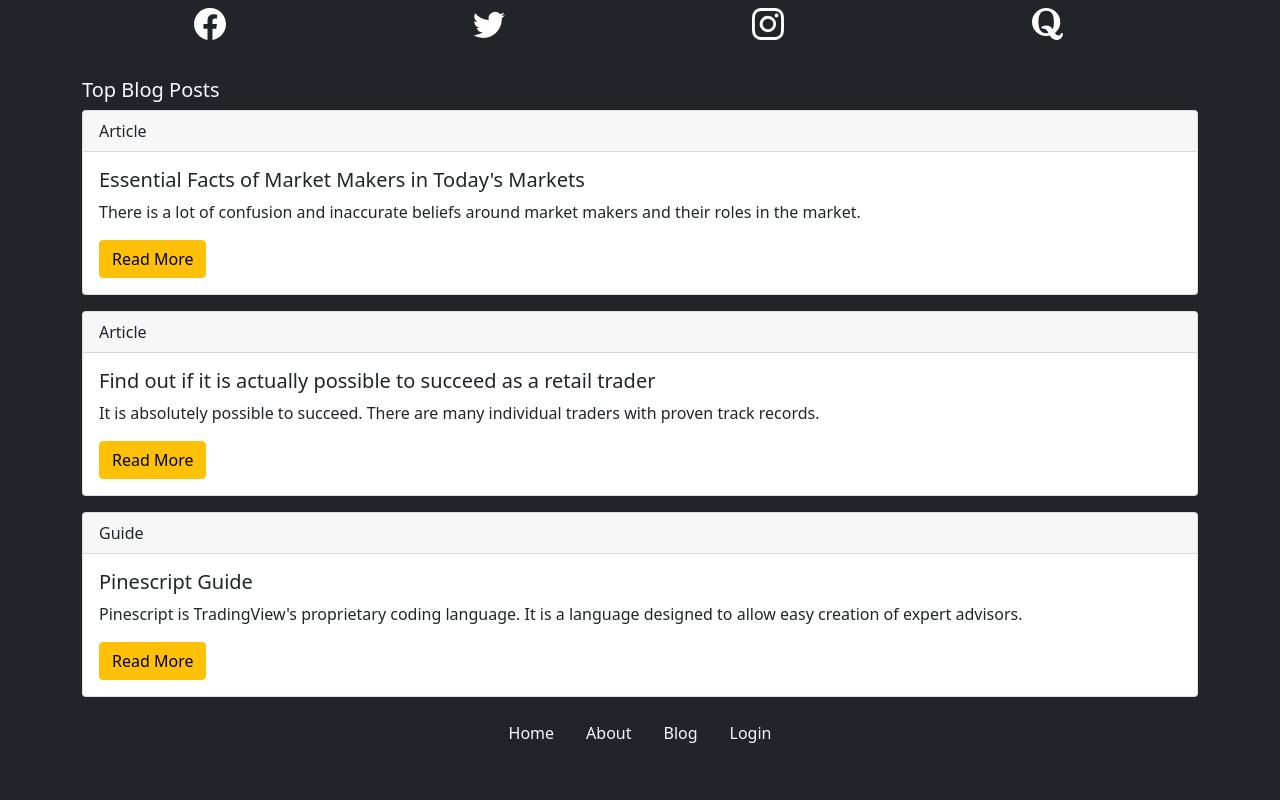
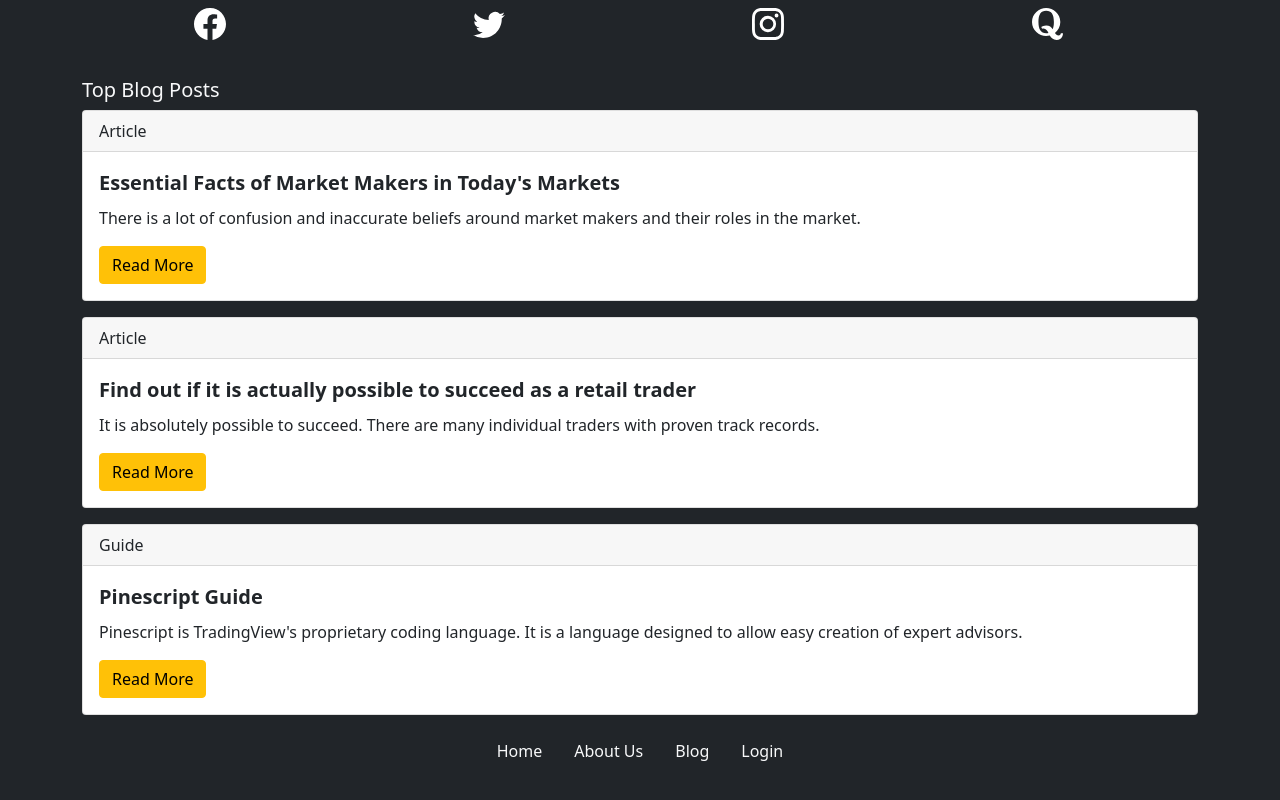
Before and after one commit to alveraboquet/RetailAlgoTrader, a Next.js app: page /about in a window 1280 px wide. Shown: the part 2336-3136 px from the top of the page. Built offline with nearby package versions, Linux system fonts and the light colour scheme.

Commit message:
Refactor social media logos

```diff
--- a/components/footer/footer.tsx
+++ b/components/footer/footer.tsx
@@ -67,8 +67,7 @@ const Footer = () => {
           </section>
           <section className="row mt-md-3 mb-md-3">
             <div className="col-3 p-0 d-flex justify-content-center">
-              <Link href="https://www.facebook.com/RetailAlgoTrading">
-                <a>
+              <a href="https://www.facebook.com/RetailAlgoTrading">
                 <Image
                   src="/images/svgs/facebook.svg"
                   alt="Facebook Logo"
@@ -76,11 +75,9 @@ const Footer = () => {
                   height={32}
                 />
               </a>
-              </Link>
             </div>
             <div className="col-3 p-0 d-flex justify-content-center">
-              <Link href="https://twitter.com/RetailAlgoTrade">
-                <a>
+              <a href="https://twitter.com/RetailAlgoTrade">
                 <Image
                   src="/images/svgs/twitter.svg"
                   alt="Twitter Logo"
@@ -88,11 +85,9 @@ const Footer = () => {
                   height={32}
                 />
               </a>
-              </Link>
             </div>
             <div className="col-3 p-0 d-flex justify-content-center">
-              <Link href="https://www.instagram.com/retailalgotrader/">
-                <a>
+              <a href="https://www.instagram.com/retailalgotrader/">
                 <Image
                   src="/images/svgs/instagram.svg"
                   alt="Instagram Logo"
@@ -100,11 +95,9 @@ const Footer = () => {
                   height={32}
                 />
               </a>
-              </Link>
             </div>
             <div className="col-3 p-0 d-flex justify-content-center">
-              <Link href="https://www.quora.com/profile/Matt-Laux">
-                <a>
+              <a href="https://www.quora.com/profile/Matt-Laux">
                 <Image
                   src="/images/svgs/quora.svg"
                   alt="Quora Logo"
@@ -112,7 +105,6 @@ const Footer = () => {
                   height={32}
                 />
               </a>
-              </Link>
             </div>
           </section>
           <section className="d-md-none">
@@ -144,9 +136,9 @@ const Footer = () => {
           <article className="card">
             <div className="card-header">Article</div>
             <div className="card-body">
-              <h5 className="card-title">
+              <p className="card-title fs-5 fw-bold">
                 Essential Facts of Market Makers in Today&apos;s Markets
-              </h5>
+              </p>
               <p className="card-text d-none d-md-block">
                 There is a lot of confusion and inaccurate beliefs around market
                 makers and their roles in the market.
@@ -159,10 +151,10 @@ const Footer = () => {
           <article className="card mt-3">
             <div className="card-header">Article</div>
             <div className="card-body">
-              <h5 className="card-title">
+              <p className="card-title fs-5 fw-bold">
                 Find out if it is actually possible to succeed as a retail
                 trader
-              </h5>
+              </p>
               <p className="card-text d-none d-md-block">
                 It is absolutely possible to succeed. There are many individual
                 traders with proven track records.
@@ -175,7 +167,7 @@ const Footer = () => {
           <article className="card mt-3">
             <div className="card-header">Guide</div>
             <div className="card-body">
-              <h5 className="card-title">Pinescript Guide</h5>
+              <p className="card-title fs-5 fw-bold">Pinescript Guide</p>
               <p className="card-text d-none d-md-block">
                 Pinescript is TradingView&apos;s proprietary coding language. It
                 is a language designed to allow easy creation of expert
@@ -195,7 +187,7 @@ const Footer = () => {
           </Link>
           <Link href="/about">
             <a className="nav-link text-light" aria-current="page">
-              About
+              About Us
             </a>
           </Link>
           <Link href="/blog">
```
Also changed, not shown: components/footer/footerApp.tsx (+4 -12 lines). Lines whose indentation alone changed are shown as unchanged.
